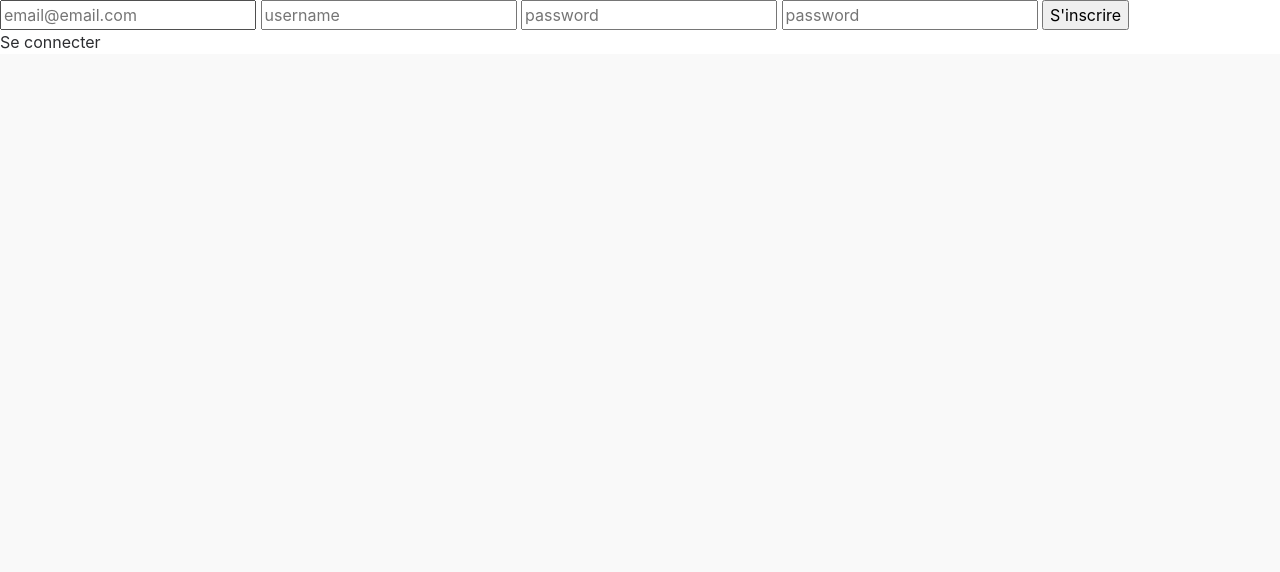
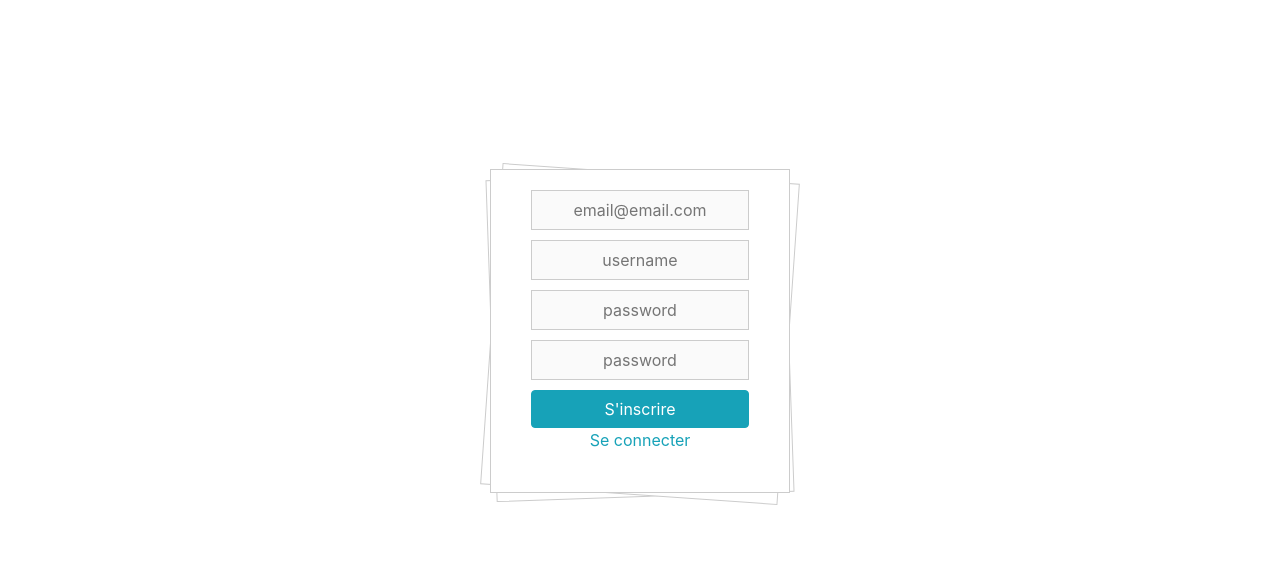
Before and after one commit to damienmoulin/Framework-Maison, a PHP site: template Template/user/register.twig in a window 1280 px wide. Shown: the top 572 px of the page. Run offline with PHP 8.4, Linux system fonts and the light colour scheme; the template is opened without the code that fills it, so the values that code supplies are empty; some libraries are stand-ins or nearby versions.

Commit message:
connexion/inscription

```diff
--- a/Config/Routing.php
+++ b/Config/Routing.php
@@ -21,7 +21,8 @@ return
             'controller' => 'userController',
             'method' => [
                 'login' => 'loginAction',
-                'register' => 'registerAction'
+                'register' => 'registerAction',
+                'logout' => 'logoutAction'
             ],
             'authentification' => null
         ]
--- a/Controller/indexController.php
+++ b/Controller/indexController.php
@@ -16,8 +16,6 @@ class indexController extends Controller
 
     public function indexAction()
     {
-        var_dump($_SESSION);
-
         return $this->render('index');
     }
 }
--- /dev/null
+++ b/Template/assets/user/login.css
@@ -0,0 +1,117 @@
+html,body{
+    position: relative;
+}
+a{
+	color:#17a2b8;
+}
+.login-container{
+    position: relative;
+    width: 300px;
+    margin: 80px auto;
+    padding: 20px 40px 40px;
+    text-align: center;
+    background: #fff;
+    border: 1px solid #ccc;
+}
+
+#output{
+    position: absolute;
+    width: 300px;
+    top: -75px;
+    left: 0;
+    color: #fff;
+}
+
+#output.alert-success{
+    background: rgb(25, 204, 25);
+}
+
+#output.alert-danger{
+    background: rgb(228, 105, 105);
+}
+
+
+.login-container::before,.login-container::after{
+    content: "";
+    position: absolute;
+    width: 100%;height: 100%;
+    top: 3.5px;left: 0;
+    background: #fff;
+    z-index: -1;
+    -webkit-transform: rotateZ(4deg);
+    -moz-transform: rotateZ(4deg);
+    -ms-transform: rotateZ(4deg);
+    border: 1px solid #ccc;
+
+}
+
+.login-container::after{
+    top: 5px;
+    z-index: -2;
+    -webkit-transform: rotateZ(-2deg);
+     -moz-transform: rotateZ(-2deg);
+      -ms-transform: rotateZ(-2deg);
+
+}
+
+.avatar{
+    width: 100px;height: 100px;
+    margin: 10px auto 30px;
+    border-radius: 100%;
+    border: 2px solid #aaa;
+    background-size: cover;
+}
+
+.form-box input{
+    width: 100%;
+    padding: 10px;
+    text-align: center;
+    height:40px;
+    margin-bottom:10px;
+    border: 1px solid #ccc;;
+    background: #fafafa;
+    transition:0.2s ease-in-out;
+
+}
+
+.animated {
+  -webkit-animation-duration: 1s;
+  animation-duration: 1s;
+  -webkit-animation-fill-mode: both;
+  animation-fill-mode: both;
+}
+
+@-webkit-keyframes fadeInUp {
+  0% {
+    opacity: 0;
+    -webkit-transform: translateY(20px);
+    transform: translateY(20px);
+  }
+
+  100% {
+    opacity: 1;
+    -webkit-transform: translateY(0);
+    transform: translateY(0);
+  }
+}
+
+@keyframes fadeInUp {
+  0% {
+    opacity: 0;
+    -webkit-transform: translateY(20px);
+    -ms-transform: translateY(20px);
+    transform: translateY(20px);
+  }
+
+  100% {
+    opacity: 1;
+    -webkit-transform: translateY(0);
+    -ms-transform: translateY(0);
+    transform: translateY(0);
+  }
+}
+
+.fadeInUp {
+  -webkit-animation-name: fadeInUp;
+  animation-name: fadeInUp;
+}
--- a/Template/base/header.html
+++ b/Template/base/header.html
@@ -1,10 +1,11 @@
 <!doctype html>
 <html lang="fr">
 <head>
-  <meta charset="utf-8">
-  <title>Titre de la page</title>
-  <link rel="stylesheet" href="Template/style.css">
-  <link rel="stylesheet" href="https://use.fontawesome.com/releases/v5.0.10/css/all.css" integrity="sha384-+d0P83n9kaQMCwj8F4RJB66tzIwOKmrdb46+porD/OvrJ+37WqIM7UoBtwHO6Nlg" crossorigin="anonymous">
-  <link rel="stylesheet" href="https://stackpath.bootstrapcdn.com/bootstrap/4.1.0/css/bootstrap.min.css" integrity="sha384-9gVQ4dYFwwWSjIDZnLEWnxCjeSWFphJiwGPXr1jddIhOegiu1FwO5qRGvFXOdJZ4" crossorigin="anonymous">
+	<meta charset="utf-8">
+	<title>Titre de la page</title>
+	<link rel="stylesheet" href="Template/assets/styles.css">
+	<link rel="stylesheet" href="https://use.fontawesome.com/releases/v5.0.10/css/all.css" integrity="sha384-+d0P83n9kaQMCwj8F4RJB66tzIwOKmrdb46+porD/OvrJ+37WqIM7UoBtwHO6Nlg" crossorigin="anonymous">
+	<link rel="stylesheet" href="https://stackpath.bootstrapcdn.com/bootstrap/4.1.0/css/bootstrap.min.css" integrity="sha384-9gVQ4dYFwwWSjIDZnLEWnxCjeSWFphJiwGPXr1jddIhOegiu1FwO5qRGvFXOdJZ4" crossorigin="anonymous">
+	<script src="https://code.jquery.com/jquery-3.3.1.min.js" integrity="sha256-FgpCb/KJQlLNfOu91ta32o/NMZxltwRo8QtmkMRdAu8=" crossorigin="anonymous"></script>
 </head>
 <body>
--- a/Template/user/register.twig
+++ b/Template/user/register.twig
@@ -1,10 +1,26 @@
 {% include 'base/header.html' %}
+<link rel="stylesheet" href="Template/assets/user/login.css">
+<div class="container">
+	<div class="login-container">
+		{% if error is defined %}
+    		<div id="output" class="alert alert-danger animated fadeInUp">{{ error }}</div>
+    	{% endif %}
+    	{% if success is defined %}
+    		<div id="output" class="alert alert-success animated fadeInUp">{{ success }}</div>
+    	{% endif %}
+        <div class="form-box">
             <form method="POST">
             	<input type="email" name="email" placeholder="email@email.com" required>
             	<input type="text" name="username" placeholder="username" required>
             	<input type="password" name="password" placeholder="password" required>
             	<input type="password" name="password-confirm" placeholder="password" required>
-	<input type="submit" value="S'inscrire">
+            	<button type="submit" class="btn btn-info btn-block login">S'inscrire</button>
             </form>
             <a href="index.php?r=login&action=login">Se connecter</a>
+        </div>
+	</div>
+</div>
+<script type="text/javascript">
+var container = $('.login-container').css("margin-top",document.body.scrollHeight/2);
+</script>
 {% include 'base/footer.html' %}
```
Also changed, not shown: Controller/userController.php (+11 -3 lines), Repository/UserRepository.php (+5 -10 lines), Template/index.twig (+1 -19 lines), Template/user/login.twig (+19 -6 lines). Lines whose indentation alone changed are shown as unchanged.
